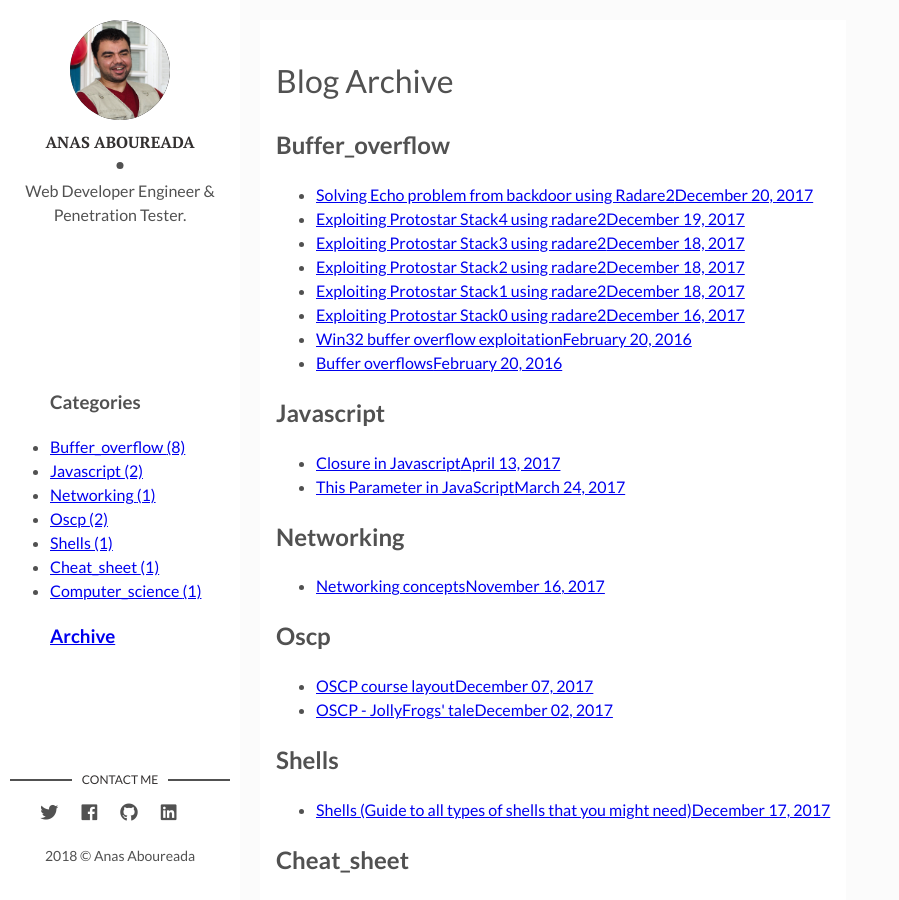
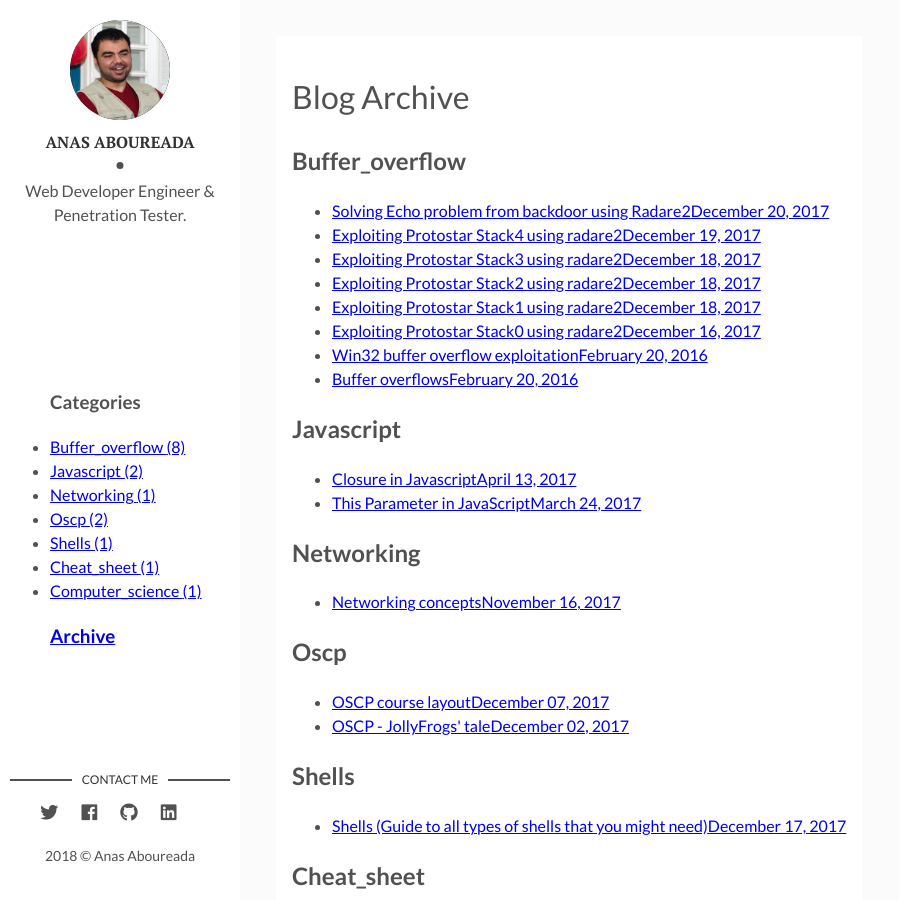
Before and after one commit to AnasAboureada/anasaboureada.github.io, a Jekyll site: the page built from blog/archive.html, in a window 1280 px wide and 900 px high. Shown: the whole window, without its empty margins (0-899 px from the left). Built offline with Jekyll 4.4.1, drawn with Linux system fonts in a browser that asks for light colours.

Commit message:
Updating styles

```diff
--- a/_sass/_blog_media.scss
+++ b/_sass/_blog_media.scss
@@ -87,7 +87,6 @@
 
   .post, .article-page {
     max-width: 100%;
-    margin: 2%;
     flex-direction: column;
 
     .post-thumbnail {
--- a/css/blog_main.scss
+++ b/css/blog_main.scss
@@ -20,6 +20,7 @@ body {
   margin: 0;
   -webkit-font-smoothing: antialiased;
   -moz-osx-font-smoothing: grayscale;
+  padding: 1em;
 }
 
 h1 {
```
